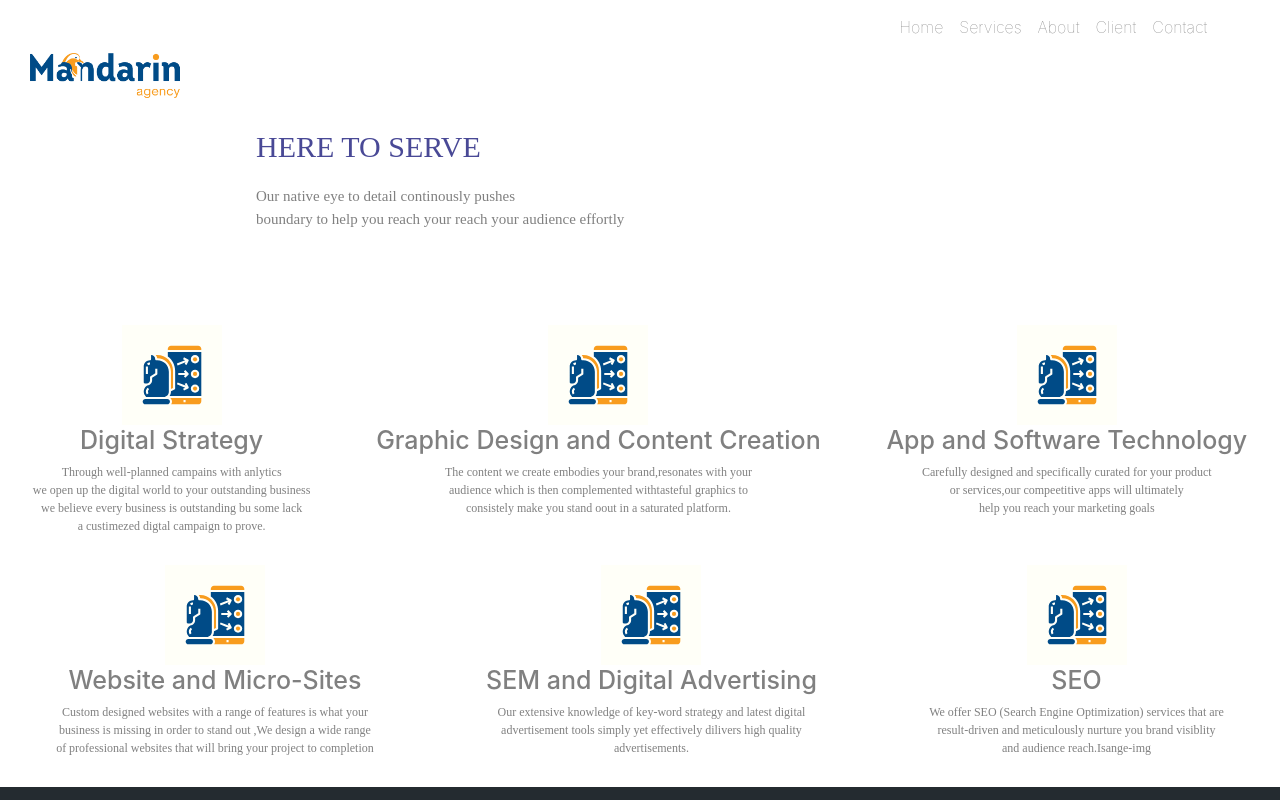
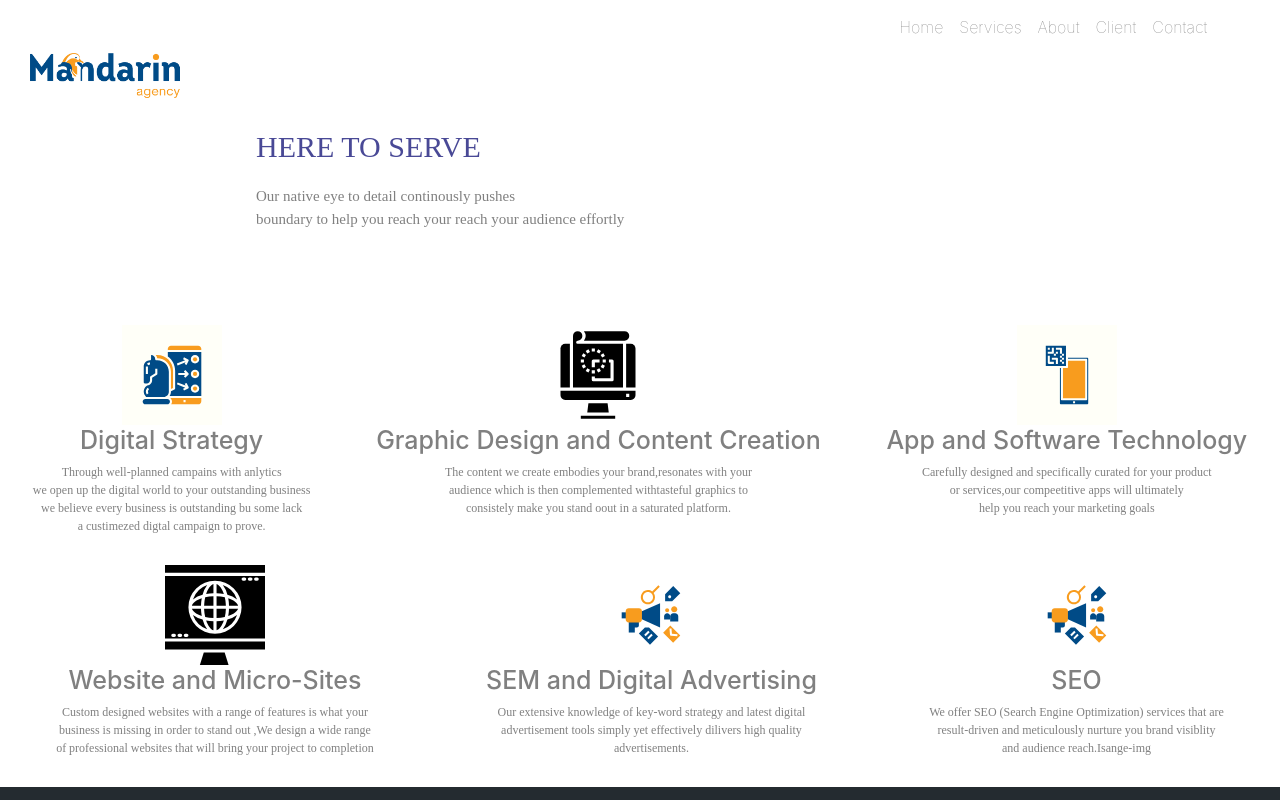
Before and after one commit to T-code1/mandarin-web, a React (Create React App) app: page /explore in a window 1280 px wide. Shown: the top 800 px of the page. Built offline with nearby package versions, Linux system fonts and the light colour scheme; a web font is replaced by a local one.

Commit message:
put the right image

```diff
--- a/src/components/explore.js
+++ b/src/components/explore.js
@@ -32,7 +32,7 @@ const Explore = () => {
 
           <div className="rowOne">
           <div className="startegyImage">
-					<img src={require('../images/explore/strategy.svg')} id="stategy"/>
+					<img src={require('../images/explore/computeradvetise.svg')} id="stategy"/>
 					</div>
           <div className="strategyText">
           <div className="strategyTitle">
@@ -48,7 +48,7 @@ const Explore = () => {
 
           <div className="rowOne">
           <div className="startegyImage">
-					<img src={require('../images/explore/strategy.svg')} id="stategy"/>
+					<img src={require('../images/explore/qr-code.svg')} id="stategy"/>
 					</div>
           <div className="strategyText">
           <div className="strategyTitle">
@@ -68,7 +68,7 @@ const Explore = () => {
         <div className="firstRow">
 					<div className="rowOne">
           <div className="startegyImage">
-					<img src={require('../images/explore/strategy.svg')} id="stategy"/>
+					<img src={require('../images/explore/world-wide-web.svg')} id="stategy"/>
 					</div>
           <div className="strategyText">
           <div className="strategyTitle">
@@ -84,7 +84,7 @@ const Explore = () => {
 
           <div className="rowOne">
           <div className="startegyImage">
-					<img src={require('../images/explore/strategy.svg')} id="stategy"/>
+					<img src={require('../images/explore/seo.svg')} id="stategy"/>
 					</div>
           <div className="strategyText">
           <div className="strategyTitle">
@@ -100,7 +100,7 @@ const Explore = () => {
 
           <div className="rowOne">
           <div className="startegyImage">
-					<img src={require('../images/explore/strategy.svg')} id="stategy"/>
+					<img src={require('../images/explore/seo.svg')} id="stategy"/>
 					</div>
           <div className="strategyText">
           <div className="strategyTitle">
```
